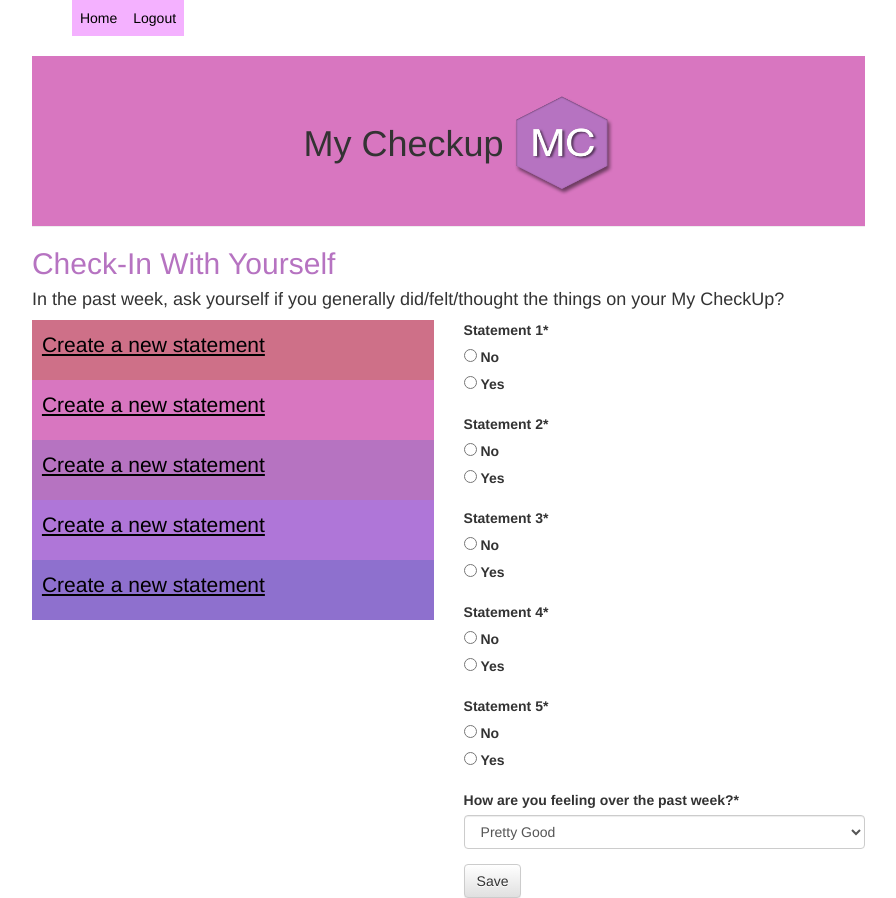
After one commit to aaroths/MC, a Django app: page /MC/score in a window 1280 px wide. The commit adds this page. Shown: the whole page, without its empty margins (91-987 px from the left). Run offline with Django 3.2, Linux system fonts and the light colour scheme; the visitor is signed in with stand-in values (Sample User, id 1); data that the repository does not hold is empty; some libraries are stand-ins or nearby versions.

Commit message:
Added data model

```diff
--- a/MC/admin.py
+++ b/MC/admin.py
@@ -1,7 +1,11 @@
 from django.contrib import admin
-from .models import Question
+from .models import Question,Score
 
 admin.site.register(Question)
+admin.site.register(Score)
 
 class QuestionAdmin(admin.ModelAdmin):
     list_display = ('text','author','statementNumber')
+
+#class ScoreAdmin(admin.ModelAdmin):
+    #list_display = ('author','oneScore','twoScore','threeScore','fourScore','fiveScore','bigScore','date_created')
--- a/MC/forms.py
+++ b/MC/forms.py
@@ -1,5 +1,5 @@
 from django import forms
-from .models import Question
+from .models import Question,Score
 
 class QuestionForm(forms.ModelForm):
 
@@ -12,3 +12,17 @@ class StatementForm(forms.ModelForm):
     class Meta:
         model = Question
         fields = ('text',)
+
+class ScoreForm(forms.ModelForm):
+
+    class Meta:
+        model = Score
+
+        fields = ('oneScore','twoScore','threeScore','fourScore','fiveScore','bigScore')
+        widgets = {
+            'oneScore': forms.RadioSelect(attrs={'display':'inline'}),
+            'twoScore': forms.RadioSelect(),
+            'threeScore': forms.RadioSelect(),
+            'fourScore': forms.RadioSelect(),
+            'fiveScore': forms.RadioSelect(),
+        }
--- a/MC/models.py
+++ b/MC/models.py
@@ -42,3 +42,63 @@ class Question(models.Model):
 
     def __str__(self):
         return self.text
+
+class ScoreManager (models.Manager):
+    def get_userset(self,user):
+
+        UserScores = Score.objects.filter(author=user)
+        #UserScores = Score.objects.filter(author=user).count()
+
+        return UserScores
+
+
+#class ScoreManager(models.Manager):
+#    def current_for_user(self,user):
+#        date = Score.objects.filter(author=user,).order_by('-id').first()
+#        oneScored = Score.oneScore.filter(author=user).order_by('-id').first()
+#        twoScored = Score.twoScore.filter(author=user).order_by('-id').first()
+#        threeScored = Score.threeScore.filter(author=user).order_by('-id').first()
+#        fourScored = Score.fourScore.filter(author=user).order_by('-id').first()
+#        fiveScored = Score.fiveScore.filter(author=user).order_by('-id').first()
+
+#        score_list = {"1":oneScored,
+#                        "2":twoScored,
+#                        "3":threeScored,
+#                        "4":fourScored,
+#                        "5":fiveScored,
+#                        "6":date}
+#        return score_list
+
+class Score(models.Model):
+
+    yesno = ((0,"No"),(1,"Yes"),)
+    bigfive = ((0,"Really Bad"),
+               (1,"Poorly"),
+               (2,"Ok"),
+               (3,"Pretty Good"),
+               (4,"Really Good"),)
+
+    statementNumber=models.IntegerField(default='1',verbose_name="The number of the statement")
+    author = models.ForeignKey('auth.User')
+    date_created = models.DateTimeField(blank=False, null=False)
+    onepk=models.IntegerField(default='1')
+    twopk=models.IntegerField(default='1')
+    threepk=models.IntegerField(default='1')
+    fourpk=models.IntegerField(default='1')
+    fivepk=models.IntegerField(default='1')
+    oneScore = models.IntegerField(choices=yesno,default='none',verbose_name="statement 1")
+    twoScore = models.IntegerField(choices=yesno, default='none',verbose_name="statement 2")
+    threeScore = models.IntegerField(choices=yesno, default='none',verbose_name="statement 3")
+    fourScore= models.IntegerField(choices=yesno, default='none',verbose_name="statement 4")
+    fiveScore= models.IntegerField(choices=yesno, default='none',verbose_name="statement 5")
+    bigScore= models.IntegerField(choices=bigfive, default='3',verbose_name="How are you feeling over the past week?")
+
+    objects = models.Manager()
+    user_objects = ScoreManager()
+
+    def save(self, *args, **kwargs):
+        self.date_created = timezone.now()
+        super(Score, self).save(*args, **kwargs)
+
+    def __str__(self):
+        return str(self.id)
--- a/MC/static/css/MC.css
+++ b/MC/static/css/MC.css
@@ -4,6 +4,22 @@
     vertical-align:middle;
     margin-top: 20px;
     padding: 20px 20px 20px 40px;
+}
+
+h1{
+}
+
+h2{
+  color: #B673C1;
+}
+
+p {
+  color: #000;
+  padding: 100 px;
+}
+
+body {
+    padding-left: 15px;
 }
 
 .textbox {
@@ -100,19 +116,6 @@ li.nav {
   transition-duration:0.8s;
 }
 
-
-h1{
+.radio {
+  display:inline;
 }
-
-h2{
-  color: #B673C1;
-}
-
-p {
-  color: #000;
-  padding: 100 px;
-}
-
-body {
-    padding-left: 15px;
-}
--- /dev/null
+++ b/MC/templates/MC/score.html
@@ -0,0 +1,37 @@
+{% extends 'generic.html' %}
+{% load crispy_forms_tags %}
+
+{% block content %}
+
+<h2>Check-In With Yourself</h2>
+<h4> In the past week, ask yourself if you generally did/felt/thought the things on your My CheckUp?</h4>
+
+<div class="row">
+  <div class="col-sm-6">
+    {% for key, val in questions %}
+      {%if val == None%}
+        <div class = "statement_{{key}}">
+          <p><a href={% url 'statement_input' statement=key %}> Create a new statement </a></p>
+        </div>
+      {%else%}
+        <div class = "statement_{{key}}">
+          <p>{{ key }}) {{val}}</p>
+        </div>
+      {%endif%}
+    {% endfor %}
+  </div>
+
+<div class="col-sm-6">
+
+<form method="POST" class="post-form">{% csrf_token %}
+  <table border="1">
+  {{ form | crispy }}
+  </table>
+  <button type="submit" class="save btn btn-default">Save</button>
+</form>
+
+</div>
+
+
+
+{% endblock%}
--- a/MC/urls.py
+++ b/MC/urls.py
@@ -10,9 +10,6 @@ urlpatterns = [
     url(r'^all_questions$', views.all_questions, name='all_questions'),
     url(r'^delete_question$', views.delete_question, name='delete_question'),
     url(r'^statement_input/(?P<statement>\d)/$', views.statement_input, name='statement_input'),
+    url(r'^score$', views.score, name='score'),
+    url(r'^scoresheet/(?P<pk>\d+)/$', views.scoresheet, name='scoresheet'),
 ]
-
-"""
-
-    url(r'^check/$', views.home, name='home'),
-    """
--- a/MC/views.py
+++ b/MC/views.py
@@ -1,5 +1,5 @@
 from django.shortcuts import render
-from .models import Question
+from .models import Question,Score
 from . import views
 
 def home(request):
@@ -32,7 +32,7 @@ def signup(request):
     return render(request, 'registration/signup.html', {'form': form})
 
 from django.shortcuts import redirect
-from .forms import QuestionForm,StatementForm
+from .forms import QuestionForm,StatementForm,ScoreForm
 from django.utils import timezone
 from django.shortcuts import render, get_object_or_404
 
@@ -82,3 +82,38 @@ def delete_question(request):
     user = request.user
     questions = Question.objects.filter(author=user)
     return render (request,'MC/delete_question.html',{'questions': questions})
+
+#redirect views
+def url_redirect(request):
+    return HttpResponsePermanentRedirect("/MC")
+
+def score(request):
+    user = request.user
+    questions = Question.objects.current_for_user(user)
+
+    if request.method == "POST":
+        questions = Question.objects.current_for_user(user)
+        form = ScoreForm(request.POST)
+        if form.is_valid():
+            score = form.save(commit=False)
+            score.author = request.user
+            score.onepk = questions["1"].id
+            score.twopk = questions["2"].id
+            score.threepk= questions["3"].id
+            score.fourpk = questions["4"].id
+            score.fivepk =questions["5"].id
+            score.save()
+            return redirect('scoresheet',pk=score.pk)
+    else:
+        form = ScoreForm()
+
+    return render(request,'MC/score.html',{'form': form,'questions': sorted(questions.items())})
+
+def scoresheet (request,pk):
+    user = request.user
+    #score = Score.objects.filter(author=user)
+    #score = Score.objects.get(author=user)
+    scores = Score.user_objects.get_userset(user).count()
+
+    return render(request, 'MC/scoresheet.html',{'scores':scores})
+    #{'scores':sorted(scores.items())),,{'score':sorted(score.items())}
--- a/check/urls.py
+++ b/check/urls.py
@@ -35,17 +35,28 @@ urlpatterns += [
 #Add URL maps to redirect the base URL to our application
 #redirects site from basic IP to /check
 from django.views.generic import RedirectView
-urlpatterns += [
-    url(r'^$', RedirectView.as_view(url='/MC/', permanent=True)),
-]
+from django.conf.urls import url
+from django.core.urlresolvers import reverse_lazy
+
+urlpatterns += [url(r'^$', RedirectView.as_view(url='/MC/', permanent=True)),]
+urlpatterns += [url(r'accounts/profile$', RedirectView.as_view(url='/', permanent=True)),]
+urlpatterns += [url(r'accounts/profile', RedirectView.as_view(url='/', permanent=True)),]
+
+#redirect to home
+#url(r'^accounts/profile$', RedirectView.as_view(permanent=False))
+#url(r'^$', RedirectView.as_view(url=reverse_lazy('app_dashboard')), name='index'),
+#urlpatterns = [(r'^accounts/profile$', views.url_redirect, name="url-redirect"),]
 
 #Add Django site authentication urls (for login, logout, password management)
 urlpatterns += [
-    url(r'^accounts/', include('django.contrib.auth.urls')),
-]
+    url(r'^accounts/', include('django.contrib.auth.urls')),]
+
 
 # Use static() to add url mapping to serve static files during development (only)
 from django.conf import settings
 from django.conf.urls.static import static
 
 urlpatterns += static(settings.STATIC_URL, document_root=settings.STATIC_ROOT)
+
+
+#urlpatterns = [url(r'^accounts/profile/$', RedirectView.as_view(url='/MC/', permanent=True)),]
```
Also changed, not shown: MC/templates/MC/Scoresheet.html (added, +27 -0 lines), MC/templates/MC/content.html (+5 -4 lines), MC/migrations/0008_score.py (added), MC/migrations/0009_auto_20180211_1738.py (added).
